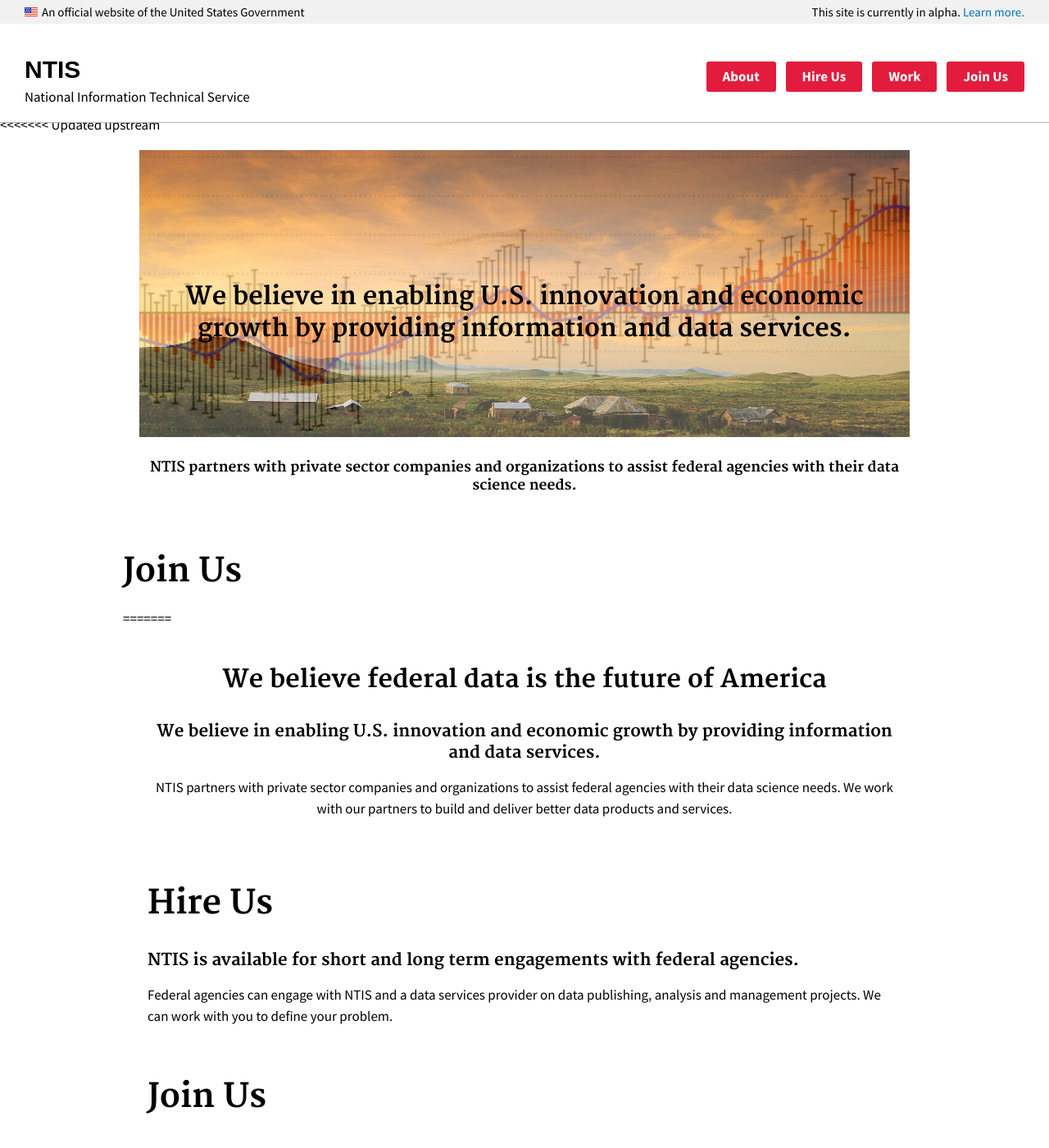
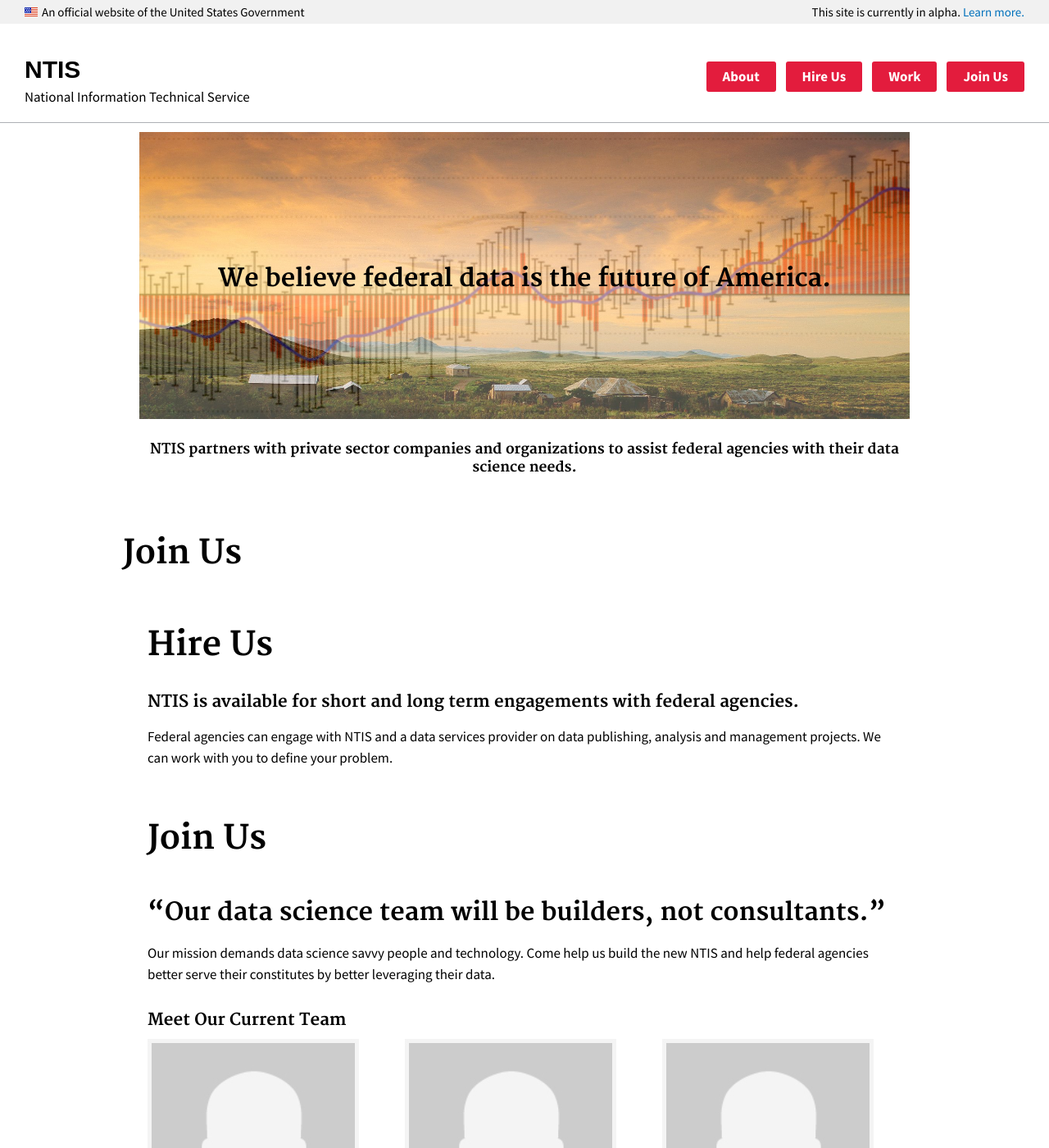
Before and after one commit to 18F/ntis-gov, a Jekyll site: the page built from index.html, in a window 1280 px wide and 1400 px high. Shown: the whole window at 82% size. Built offline with Jekyll 4.4.1, drawn with Linux system fonts in a browser that asks for light colours; some of the changed text lies outside the part shown.

Commit message:
Update index.html

```diff
--- a/index.html
+++ b/index.html
@@ -3,11 +3,10 @@ layout: default
 title: NTIS
 ---
 
-<<<<<<< Updated upstream
 <div class="usa-grid ntis-center" style="margin-top: 20px; background-image: url({{ site.baseurl }}/assets/site/img/ntis-hero.png); height: 350px; width: 940px;">
   <!-- <img src="{{ site.baseurl }}/assets/site/img/ntis-hero.png" /> -->
   <div style="padding-top: 115px;">
-    <h2>We believe in enabling U.S. innovation and economic growth by providing information and data services.</h2>
+    <h2>We believe federal data is the future of America.</h2>
   </div>
 </div>
 
@@ -17,12 +16,7 @@ title: NTIS
 
 <div class="usa-grid">
   <h1>Join Us</h1>
-=======
-<div class="usa-grid ntis-center">
-  <h2>We believe federal data is the future of America</h2>
-    <h3>We believe in enabling U.S. innovation and economic growth by providing information and data services.</h3>
-  <p>NTIS partners with private sector companies and organizations to assist federal agencies with their data science needs.  We work with our partners to build and deliver better data products and services.  </p>
-</div>
+
 
 <div class="usa-grid">
     <h1>Hire Us</h1>
```
Also changed, not shown: other parts of index.html (+0 -1 lines).
